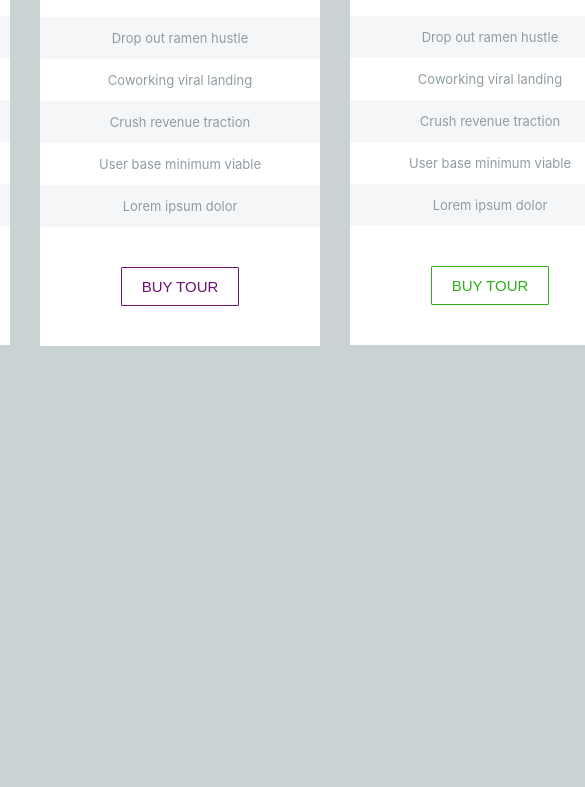
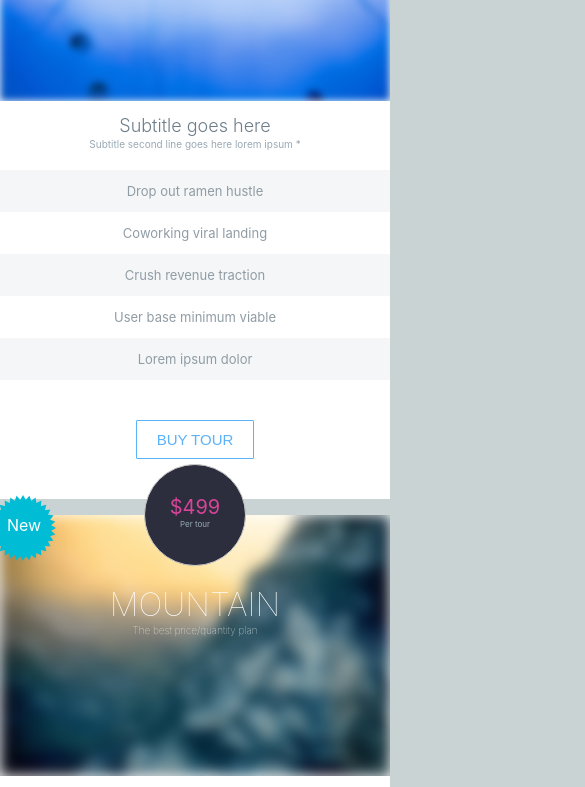
Before and after one commit to TranLinh0910/Baitapnho, a plain HTML site: page index.html in a window 390 px wide. Shown: the part 259-1046 px from the top of the page, 585 px wide, since content can reach past the window. Before the commit the page ends 844 px from the top, so only its background shows below. Drawn offline with Linux system fonts and the light colour scheme; a web font is replaced by a local one.

Commit message:
linhdaylen

```diff
--- a/main.css
+++ b/main.css
@@ -5,20 +5,23 @@
 }
 body {
   background-color: #cad3d3;
-  font-family:-apple-system, BlinkMacSystemFont, 'Segoe UI', Roboto, Oxygen, Ubuntu, Cantarell, 'Open Sans', 'Helvetica Neue', sans-serif;
+  font-family: -apple-system, BlinkMacSystemFont, "Segoe UI", Roboto, Oxygen,
+    Ubuntu, Cantarell, "Open Sans", "Helvetica Neue", sans-serif;
 }
 .container {
   margin: auto;
   padding: 5%;
-  width: auto;
+  width: 1200px;
 }
 .row {
-  display: flex;
-  justify-content: center;
+  display: grid;
+  grid-template-columns: repeat(3,minmax(0,1fr));
+  gap:1rem;
 }
 .col {
-  margin-right: 30px;
+
   text-align: center;
+  position: relative;
 }
 .col .price {
   border: 1px solid #ccc;
@@ -26,84 +29,78 @@ margin: auto;
   color: #2196f7;
   width: 100px;
   position: absolute;
-  top:0;
+  top: 0;
   left: 50%;
-  transform: translate(-50%,-50%);
+  transform: translate(-50%, -50%);
   z-index: 100;
 }
-.price-1{
+.price-1 {
   font-size: 20px;
   margin-top: 30px;
-
 }
-.text-aline-1{
+.text-aline-1 {
   font-size: 8px;
   color: #99a9b5;
-
 }
-.relative{
+.relative {
   position: relative;
 }
-.absolute{
+.absolute {
   position: absolute;
 }
-.new{
+.new {
   z-index: 100;
   position: absolute;
-
 }
-.img-new{
+.img-new {
   position: absolute;
-  top:-20px;
+  top: -20px;
   left: -10px;
 }
-.text-new{
+.text-new {
   position: absolute;
   z-index: 100;
   width: 100%;
   height: 100%;
   color: white;
-  left:7px;
+  left: 7px;
 }
 
+.image img {
+  width: 100%;
 
-.image img {
-  width: 280px;
 }
-.text-img{
+.text-img {
   position: absolute;
   width: 100%;
   height: 100%;
-  top:70px;
+  top: 70px;
   bottom: 0;
   text-align: center;
   color: white;
   font-weight: 100;
-
 }
-.text-img h1{
+.text-img h1 {
   font-weight: 100;
-
 }
-.text-aline-2{
+.text-aline-2 {
   font-size: 10px;
   font-weight: 10;
 }
-.bg-black{
-  background-color:#2c2e3d;
+.bg-black {
+  background-color: #2c2e3d;
 }
-.bg-violet{
+.bg-violet {
   color: #d74498;
 }
-.bg-green{
+.bg-green {
   color: #32ad1e;
 }
-.bg-white{
+.bg-white {
   background-color: white;
 }
-.rounded-full{
+.rounded-full {
   border-radius: 100%;
-
 }
 .container .header-text h3 {
   font-size: 18px;
@@ -167,3 +164,17 @@ font-weight: 100;
   background-color: #32ad1e;
   border: 1px solid #32ad1e;
 }
+/*responsive*/
+@media all and (max-width: 700px) {
+  .container {
+    width: auto;
+    margin: auto;
+    padding: 100px 0;
+  }
+
+  .row {
+    display: grid;
+    grid-template-columns: repeat(1,minmax(0,1fr));
+    gap:1rem;
+  }
+}
```
Also changed, not shown: index.html (+2 -1 lines). Lines whose indentation alone changed are shown as unchanged.
